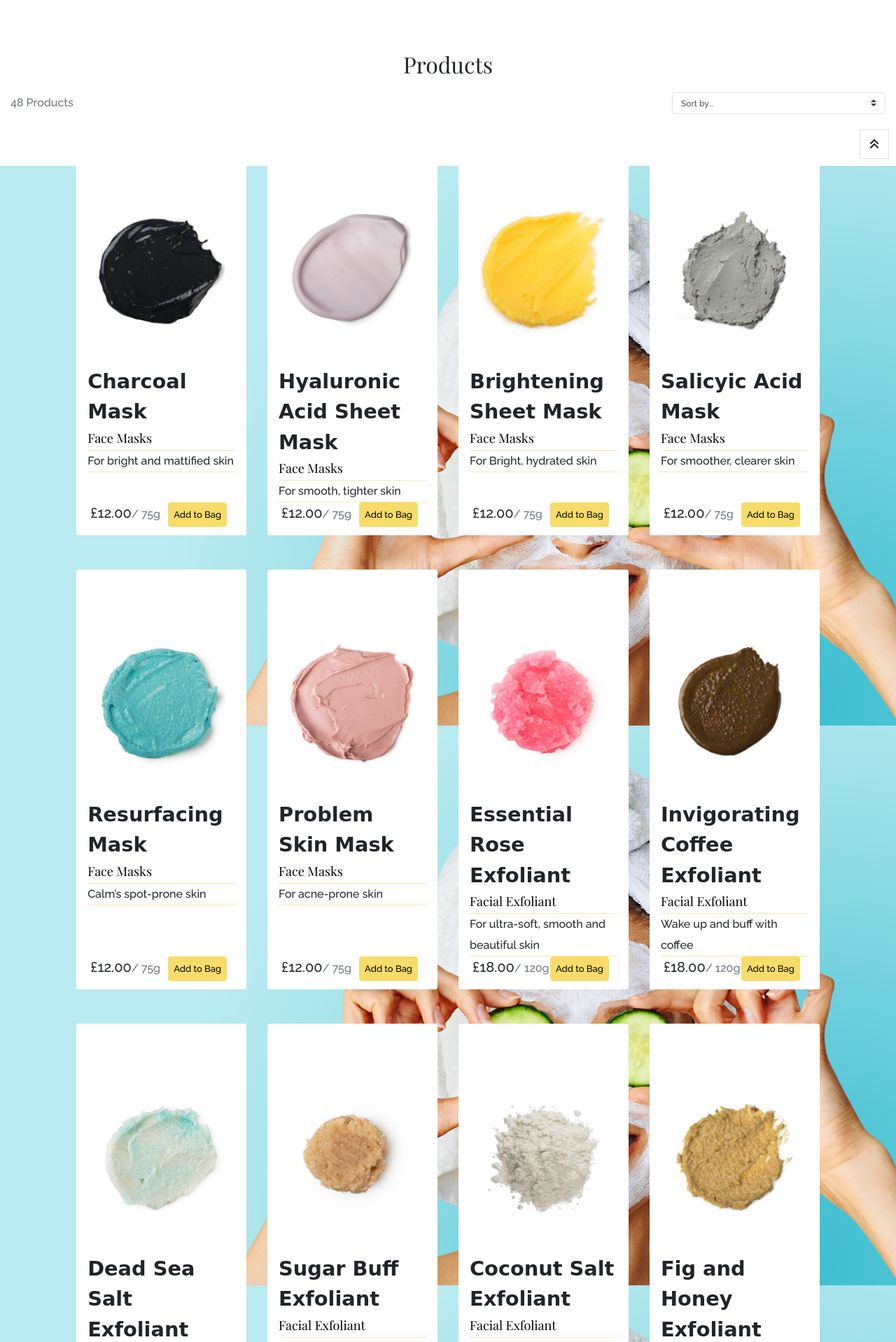
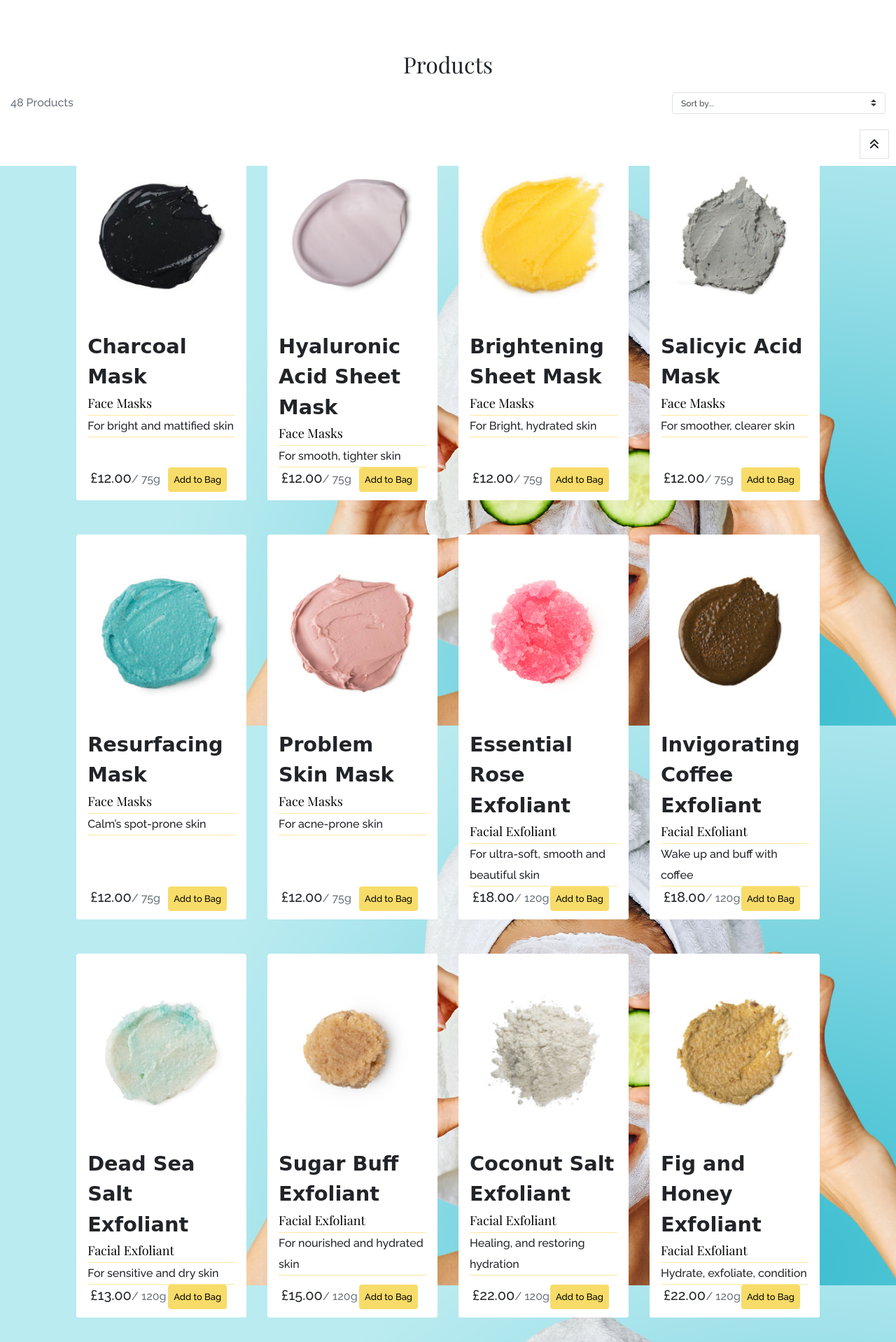
Before and after one commit to fudge88/miumiu, a Django app: page /products/ in a window 1280 px wide. Shown: the part 563-2481 px from the top of the page at 70% size. Run offline with Django 3.2, Linux system fonts and the light colour scheme; data comes from the database, SQL or seed files in the repository; some libraries are stand-ins or nearby versions; some web fonts are replaced.

```diff
--- a/home/views.py
+++ b/home/views.py
@@ -1,4 +1,5 @@
 from django.shortcuts import render
+
 
 # Create your views here.
 
--- a/static/css/base.css
+++ b/static/css/base.css
@@ -354,7 +354,7 @@ a.button.secondaryAction{
         text-transform: initial;
     }
     img.card-img-top.img-fluid {
-        padding: 100px 30px 30px;
+        padding: 50px 30px 30px;
 }
 
 }
```
